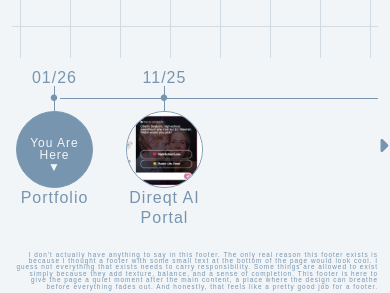
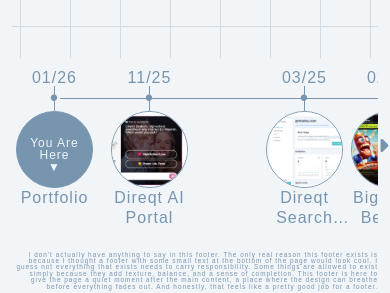
Before and after one commit to sbboard/portfolio_2026, a Vue app: page / in a window 390 px wide. Shown: the part 542-835 px from the top of the page. Built offline with nearby package versions, Linux system fonts and the light colour scheme; no server answers; a web font is replaced by a local one.

Commit message:
fix: reduce minimum width of entryWrap for better responsiveness

```diff
--- a/src/components/Timeline/_Main.vue
+++ b/src/components/Timeline/_Main.vue
@@ -88,14 +88,8 @@ onMounted(() => {
             }
             .entryWrap {
                 display: inline-flex;
-                min-width: 25px;
+                min-width: 10px;
             }
-        }
-    }
-
-    @media (max-width: 500px) {
-        .timeline .entryWrap {
-            min-width: 10px;
         }
     }
 }
```
